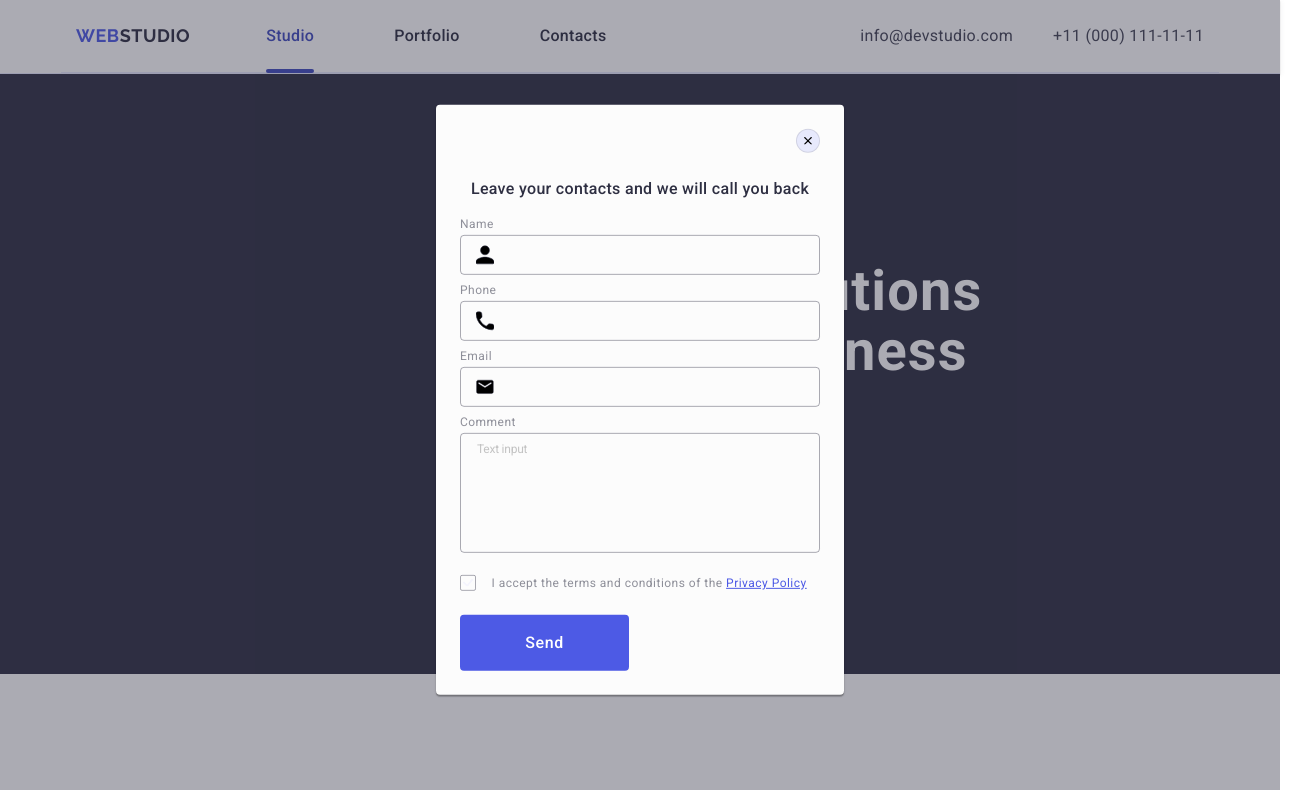
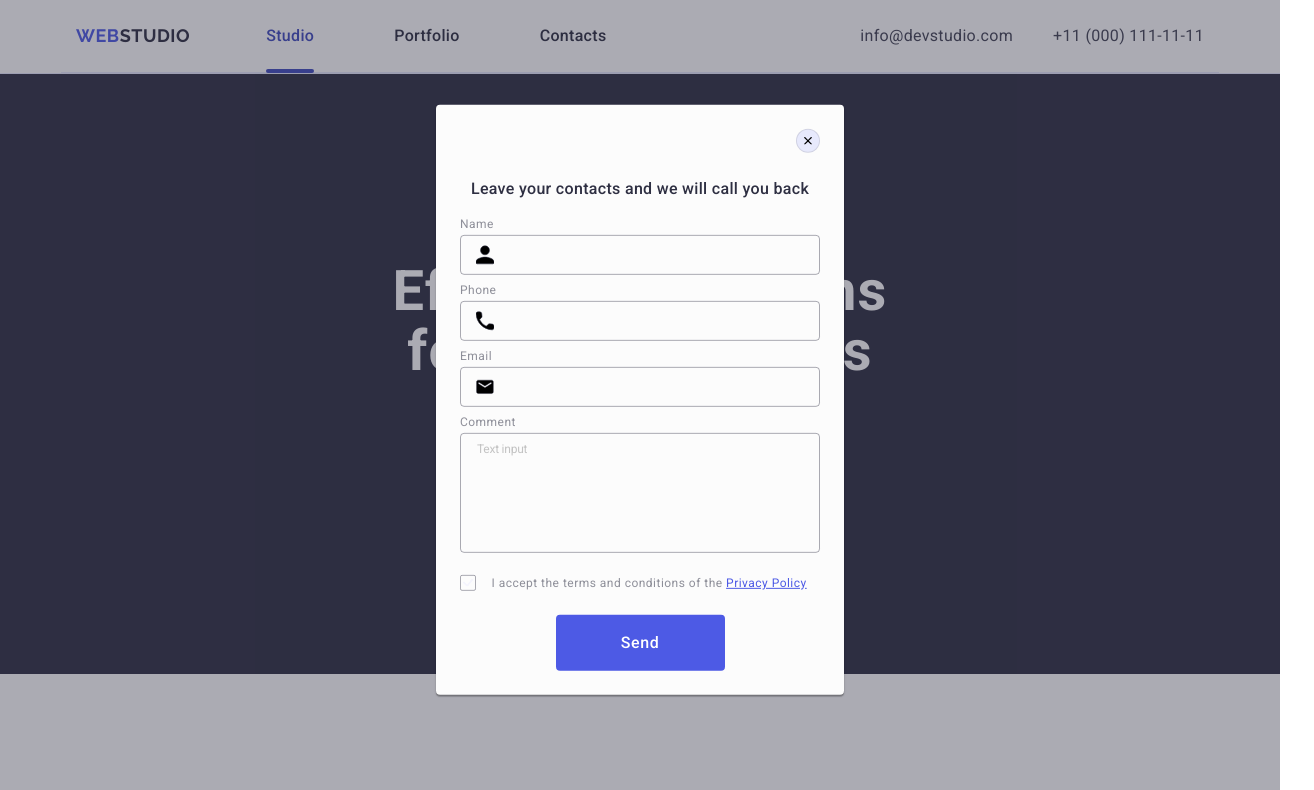
Before and after one commit to itstacy/goit-markup-hw-05, a plain HTML site: page index.html in a window 1280 px wide. Shown: the top 790 px of the page, 1314 px wide, since content can reach past the window. Drawn offline with nearby package versions, Linux system fonts and the light colour scheme.

Commit message:
add index.html file

```diff
--- a/css/styles.css
+++ b/css/styles.css
@@ -222,8 +222,8 @@ img {
 .container {
     margin-left: 156px;
     width: 1158px;
-    margin-top: 0 auto;
     padding: 0 15px;
+    margin: 0 auto;
 }
 .list {
     display: flex;
@@ -566,6 +566,7 @@ img {
 .social-media-list {
     display: flex; /* Размещение элементов по горизонтали */
     gap: 16px; /* Расстояние между элементами списка */
+    margin-right: 80px;
 }
 /* Элемент списка социальных медиа */
 .social-media-item {
@@ -855,4 +856,5 @@ position: relative;
     border:none;
     cursor: pointer;
     transition: background-color 250ms cubic-bezier(0.4, 0, 0.2, 1);
+    margin: 0 auto;
 }
```
